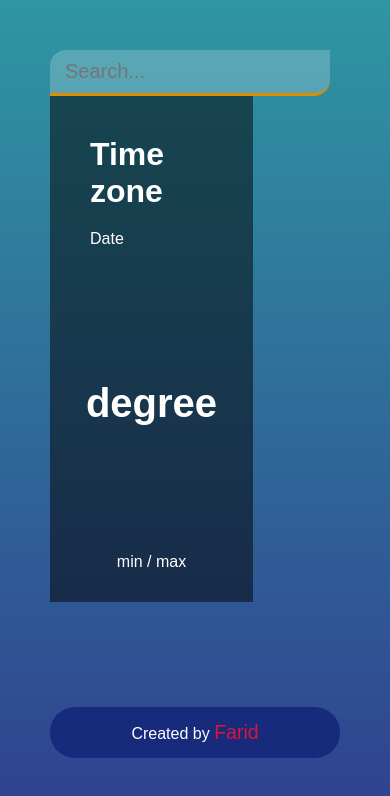
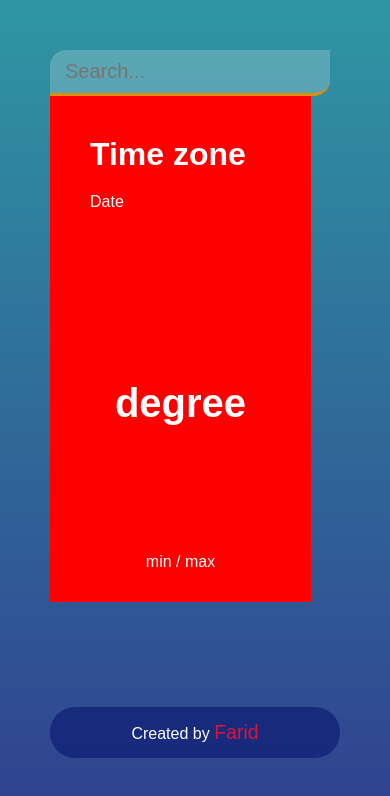
Before and after one commit to anuvarov/weather-app, a plain HTML site: page index.html in a window 390 px wide. Drawn offline with Linux system fonts and the light colour scheme; no server answers.

Commit message:
@media changes

```diff
--- a/app.js
+++ b/app.js
@@ -29,10 +29,10 @@ function displayBg(photos) {
     let content = document.querySelector('.content');
     let randomImage = Math.floor(Math.random() * 10);
     let thisPhoto = photos.results.filter((el, i) => {
-        return i == randomImage
+        return i == randomImage;
     })
 
-    content.style.backgroundImage = `url(${thisPhoto[0].links.download})`;
+    content.style.backgroundImage = `url(${thisPhoto[0].links.self})`;
 }
 
 
--- a/style.css
+++ b/style.css
@@ -38,10 +38,53 @@ body {
 }
 
 @media screen and (max-width: 900px) {
+    .location,
+    .temperature {
+        width: 70%;
+    }
+
+    .location {
+        display: inline-block;
+        padding: 20px;
+    }
+
+    .location-timezone {
+        padding: 20px;
+    }
+
+    .date {
+        padding: 0 20px 0 20px;
+    }
+}
+
+@media screen and (max-width: 500px) {
 
     .location,
     .temperature {
-        width: 70%;
+        width: 80%;
+        background-color: red;
+    }
+
+    .location {
+        display: inline-block;
+        padding: 20px;
+    }
+
+    .location-timezone {
+        padding: 20px;
+    }
+
+    .date {
+        padding: 0 20px 0 20px;
+    }
+}
+
+@media screen and (max-width: 400px) {
+
+    .location,
+    .temperature {
+        width: 90%;
+        background-color: red;
     }
 
     .location {
```
